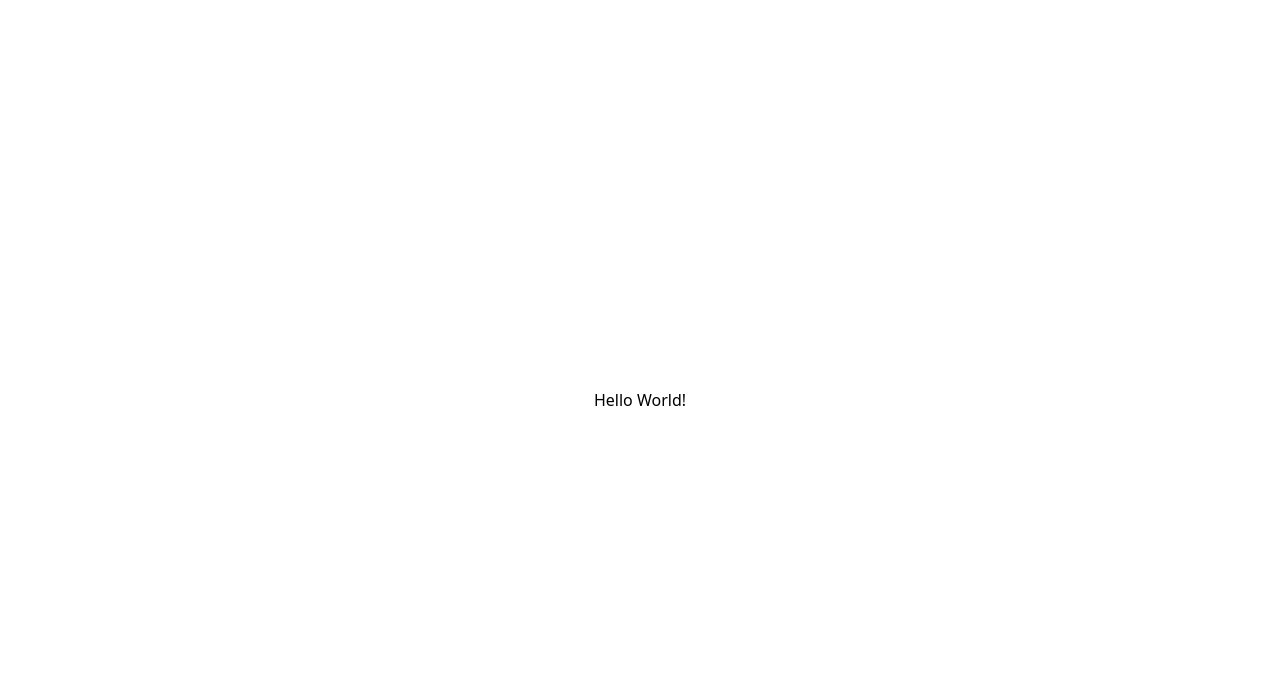
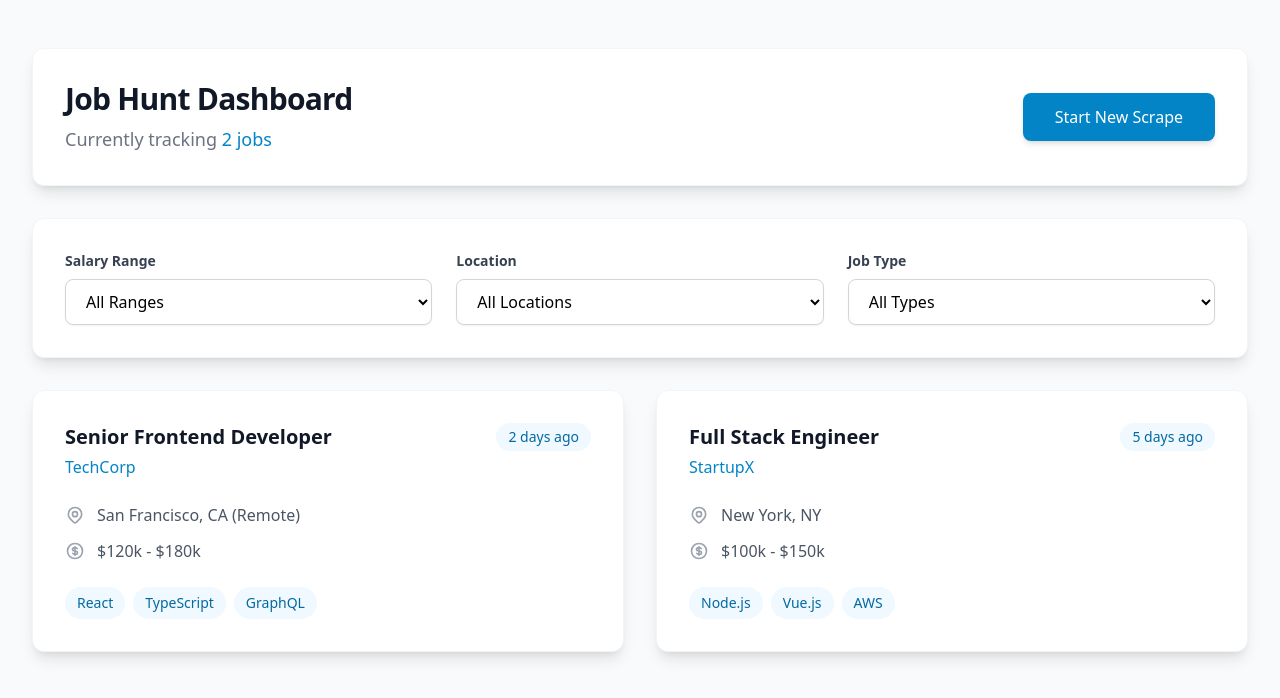
Before and after one commit to nymishkash/dexy-assignment, a React (Vite) app: page / in a window 1280 px wide. Shown: the top 698 px of the page. Built offline with nearby package versions, Linux system fonts and the light colour scheme.

Commit message:
init dashboard

```diff
--- a/src/App.jsx
+++ b/src/App.jsx
@@ -1,11 +1,7 @@
-import { useState } from "react";
+import Dashboard from "./components/Dashboard";
 
 function App() {
-  return (
-    <div className="flex h-screen flex-col justify-center items-center">
-      Hello World!
-    </div>
-  );
+  return <Dashboard />;
 }
 
 export default App;
--- /dev/null
+++ b/src/components/Dashboard.jsx
@@ -0,0 +1,212 @@
+import { useState } from "react";
+
+const Dashboard = () => {
+  const [isScrapingActive, setIsScrapingActive] = useState(false);
+  const [showSuccess, setShowSuccess] = useState(false);
+  const [jobs, setJobs] = useState([
+    {
+      id: 1,
+      title: "Senior Frontend Developer",
+      company: "TechCorp",
+      location: "San Francisco, CA (Remote)",
+      salary: "$120k - $180k",
+      skills: ["React", "TypeScript", "GraphQL"],
+      postedDate: "2 days ago",
+    },
+    {
+      id: 2,
+      title: "Full Stack Engineer",
+      company: "StartupX",
+      location: "New York, NY",
+      salary: "$100k - $150k",
+      skills: ["Node.js", "Vue.js", "AWS"],
+      postedDate: "5 days ago",
+    },
+  ]);
+
+  const handleScrape = () => {
+    setIsScrapingActive(true);
+    // Simulate scraping process
+    setTimeout(() => {
+      setIsScrapingActive(false);
+      setShowSuccess(true);
+      setTimeout(() => setShowSuccess(false), 3000);
+    }, 2000);
+  };
+
+  return (
+    <div className="min-h-screen bg-gray-50 py-12">
+      <div className="max-w-7xl mx-auto px-4 sm:px-6 lg:px-8">
+        {/* Status Section */}
+        <div className="mb-8 bg-white rounded-xl shadow-lg p-8 border border-gray-100">
+          <div className="flex justify-between items-center">
+            <div className="space-y-2">
+              <h1 className="text-3xl font-extrabold text-gray-900 tracking-tight">
+                Job Hunt Dashboard
+              </h1>
+              <p className="text-lg text-gray-500">
+                Currently tracking <span className="font-medium text-primary-600">{jobs.length} jobs</span>
+              </p>
+            </div>
+            <div className="flex items-center gap-4">
+              {isScrapingActive ? (
+                <div className="flex items-center text-primary-600 bg-primary-50 px-6 py-3 rounded-lg">
+                  <svg
+                    className="animate-spin h-5 w-5 mr-3"
+                    fill="none"
+                    viewBox="0 0 24 24"
+                  >
+                    <circle
+                      className="opacity-25"
+                      cx="12"
+                      cy="12"
+                      r="10"
+                      stroke="currentColor"
+                      strokeWidth="4"
+                    />
+                    <path
+                      className="opacity-75"
+                      fill="currentColor"
+                      d="M4 12a8 8 0 018-8V0C5.373 0 0 5.373 0 12h4zm2 5.291A7.962 7.962 0 014 12H0c0 3.042 1.135 5.824 3 7.938l3-2.647z"
+                    />
+                  </svg>
+                  <span className="font-medium">Scraping in progress...</span>
+                </div>
+              ) : (
+                <button
+                  onClick={handleScrape}
+                  className="bg-primary-600 hover:bg-primary-700 text-white px-8 py-3 rounded-lg transition-all duration-200 font-medium shadow-md hover:shadow-lg transform hover:-translate-y-0.5"
+                >
+                  Start New Scrape
+                </button>
+              )}
+            </div>
+          </div>
+
+          {/* Success Message */}
+          {showSuccess && (
+            <div className="mt-6 p-4 bg-green-50 border border-green-200 text-green-700 rounded-lg flex items-center">
+              <svg className="h-5 w-5 mr-2" fill="currentColor" viewBox="0 0 20 20">
+                <path fillRule="evenodd" d="M10 18a8 8 0 100-16 8 8 0 000 16zm3.707-9.293a1 1 0 00-1.414-1.414L9 10.586 7.707 9.293a1 1 0 00-1.414 1.414l2 2a1 1 0 001.414 0l4-4z" clipRule="evenodd"/>
+              </svg>
+              <span className="font-medium">Scraping completed successfully! New jobs have been added to your dashboard.</span>
+            </div>
+          )}
+        </div>
+
+        {/* Filters */}
+        <div className="mb-8 bg-white rounded-xl shadow-lg p-8 border border-gray-100">
+          <div className="grid grid-cols-1 md:grid-cols-3 gap-6">
+            <div>
+              <label className="block text-sm font-semibold text-gray-700 mb-2">
+                Salary Range
+              </label>
+              <select className="w-full border border-gray-300 rounded-lg shadow-sm py-2.5 px-4 bg-white hover:border-primary-500 focus:outline-none focus:ring-2 focus:ring-primary-500 focus:border-primary-500 transition-colors">
+                <option>All Ranges</option>
+                <option>$80k - $100k</option>
+                <option>$100k - $150k</option>
+                <option>$150k+</option>
+              </select>
+            </div>
+            <div>
+              <label className="block text-sm font-semibold text-gray-700 mb-2">
+                Location
+              </label>
+              <select className="w-full border border-gray-300 rounded-lg shadow-sm py-2.5 px-4 bg-white hover:border-primary-500 focus:outline-none focus:ring-2 focus:ring-primary-500 focus:border-primary-500 transition-colors">
+                <option>All Locations</option>
+                <option>Remote</option>
+                <option>United States</option>
+                <option>Europe</option>
+              </select>
+            </div>
+            <div>
+              <label className="block text-sm font-semibold text-gray-700 mb-2">
+                Job Type
+              </label>
+              <select className="w-full border border-gray-300 rounded-lg shadow-sm py-2.5 px-4 bg-white hover:border-primary-500 focus:outline-none focus:ring-2 focus:ring-primary-500 focus:border-primary-500 transition-colors">
+                <option>All Types</option>
+                <option>Full-time</option>
+                <option>Contract</option>
+                <option>Part-time</option>
+              </select>
+            </div>
+          </div>
+        </div>
+
+        {/* Jobs List */}
+        <div className="grid grid-cols-1 md:grid-cols-2 gap-8">
+          {jobs.map((job) => (
+            <div
+              key={job.id}
+              className="bg-white rounded-xl shadow-lg p-8 border border-gray-100 hover:shadow-xl transition-all duration-300 transform hover:-translate-y-1"
+            >
+              <div className="flex justify-between items-start">
+                <div>
+                  <h3 className="text-xl font-bold text-gray-900 mb-1">
+                    {job.title}
+                  </h3>
+                  <p className="text-primary-600 font-medium">{job.company}</p>
+                </div>
+                <span className="text-sm font-medium px-3 py-1 bg-primary-50 text-primary-700 rounded-full">
+                  {job.postedDate}
+                </span>
+              </div>
+              <div className="mt-6 space-y-3">
+                <div className="flex items-center text-gray-600">
+                  <svg
+                    className="w-5 h-5 mr-3 text-gray-400"
+                    fill="none"
+                    stroke="currentColor"
+                    viewBox="0 0 24 24"
+                  >
+                    <path
+                      strokeLinecap="round"
+                      strokeLinejoin="round"
+                      strokeWidth="2"
+                      d="M17.657 16.657L13.414 20.9a1.998 1.998 0 01-2.827 0l-4.244-4.243a8 8 0 1111.314 0z"
+                    />
+                    <path
+                      strokeLinecap="round"
+                      strokeLinejoin="round"
+                      strokeWidth="2"
+                      d="M15 11a3 3 0 11-6 0 3 3 0 016 0z"
+                    />
+                  </svg>
+                  <span className="font-medium">{job.location}</span>
+                </div>
+                <div className="flex items-center text-gray-600">
+                  <svg
+                    className="w-5 h-5 mr-3 text-gray-400"
+                    fill="none"
+                    stroke="currentColor"
+                    viewBox="0 0 24 24"
+                  >
+                    <path
+                      strokeLinecap="round"
+                      strokeLinejoin="round"
+                      strokeWidth="2"
+                      d="M12 8c-1.657 0-3 .895-3 2s1.343 2 3 2 3 .895 3 2-1.343 2-3 2m0-8c1.11 0 2.08.402 2.599 1M12 8V7m0 1v8m0 0v1m0-1c-1.11 0-2.08-.402-2.599-1M21 12a9 9 0 11-18 0 9 9 0 0118 0z"
+                    />
+                  </svg>
+                  <span className="font-medium">{job.salary}</span>
+                </div>
+              </div>
+              <div className="mt-6 flex flex-wrap gap-2">
+                {job.skills.map((skill, index) => (
+                  <span
+                    key={index}
+                    className="px-3 py-1.5 bg-primary-50 text-primary-700 text-sm font-medium rounded-full"
+                  >
+                    {skill}
+                  </span>
+                ))}
+              </div>
+            </div>
+          ))}
+        </div>
+      </div>
+    </div>
+  );
+};
+
+export default Dashboard;
--- a/tailwind.config.js
+++ b/tailwind.config.js
@@ -2,7 +2,16 @@
 export default {
   content: ["./index.html", "./src/**/*.{js,ts,jsx,tsx}"],
   theme: {
-    extend: {},
+    extend: {
+      colors: {
+        primary: {
+          50: "#f0f9ff",
+          500: "#0ea5e9",
+          600: "#0284c7",
+          700: "#0369a1",
+        },
+      },
+    },
   },
   plugins: [],
 };
```
